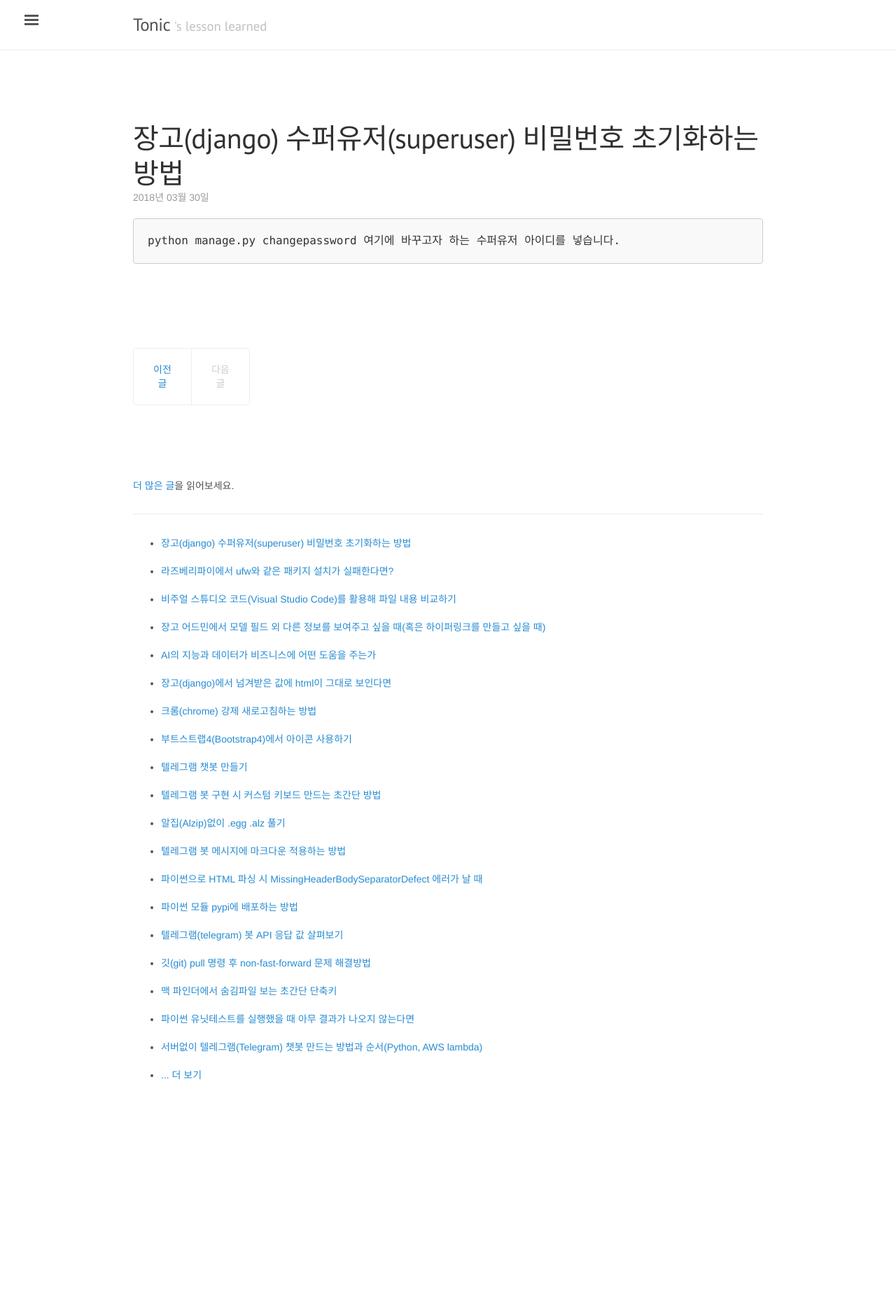
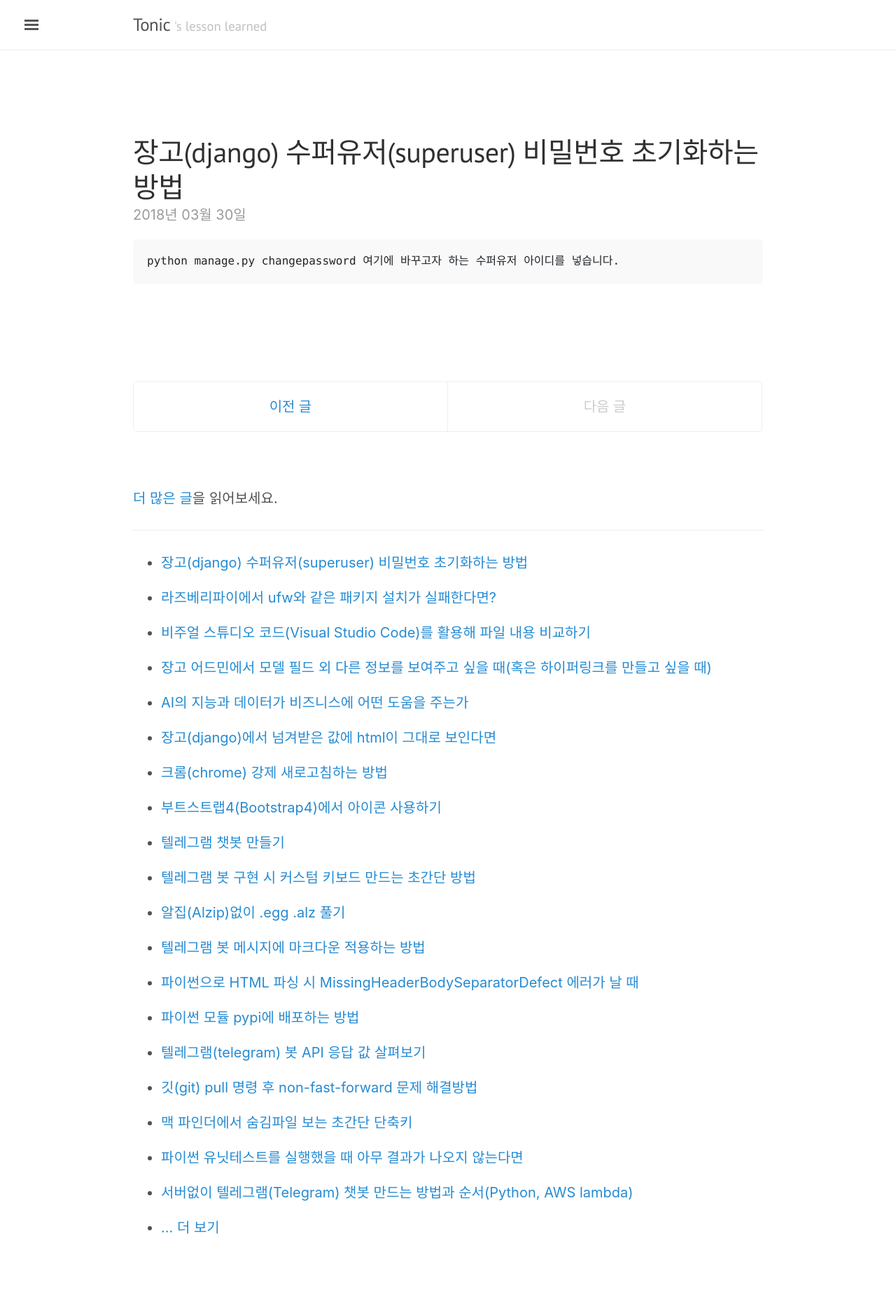
Before and after one commit to jwkcp/jwkcp.github.com, a Jekyll site: the page built from index.html, in a window 1280 px wide. Shown: the whole page at 70% size. Built offline with Jekyll 4.4.1, drawn with Linux system fonts in a browser that asks for light colours; nearby versions of some CDN libraries; the list of posts is cut into pages by our own code; comment, search, counter and statistics services are not loaded; before the commit the page ends 1626 px from its top, so only the background shows below that.

Commit message:
bootstrap4로 교체

```diff
--- a/_includes/head.html
+++ b/_includes/head.html
@@ -16,7 +16,13 @@
 
   <!-- CSS -->
   <!-- 합쳐지고 최소화된 최신 Bootstrap CSS -->
-  <link rel="stylesheet" href="https://maxcdn.bootstrapcdn.com/bootstrap/3.3.2/css/bootstrap.min.css">
+  <!-- <link rel="stylesheet" href="https://maxcdn.bootstrapcdn.com/bootstrap/3.3.2/css/bootstrap.min.css"> -->
+  <!-- meta tags 필요 -->
+  <meta charset="utf-8">
+  <meta name="viewport" content="width=device-width, initial-scale=1, shrink-to-fit=no">
+
+  <!-- Bootstrap CSS -->
+  <link rel="stylesheet" href="https://maxcdn.bootstrapcdn.com/bootstrap/4.0.0-beta/css/bootstrap.min.css" integrity="sha384-/Y6pD6FV/Vv2HJnA6t+vslU6fwYXjCFtcEpHbNJ0lyAFsXTsjBbfaDjzALeQsN6M" crossorigin="anonymous">
 
   <link rel="stylesheet" href="/public/css/poole.css">
   <link rel="stylesheet" href="/public/css/syntax.css">
--- a/_layouts/default.html
+++ b/_layouts/default.html
@@ -47,5 +47,11 @@
 
     <!-- DISQUS Script -->
     <script id="dsq-count-scr" src="//jwkcp-github-io.disqus.com/count.js" async></script>
+
+    <!-- Optional JavaScript -->
+    <!-- 먼저 jQuery가 오고 그 다음 Popper.js 그 다음 Bootstrap JS -->
+    <script src="https://code.jquery.com/jquery-3.2.1.slim.min.js" integrity="sha384-KJ3o2DKtIkvYIK3UENzmM7KCkRr/rE9/Qpg6aAZGJwFDMVNA/GpGFF93hXpG5KkN" crossorigin="anonymous"></script>
+    <script src="https://cdnjs.cloudflare.com/ajax/libs/popper.js/1.12.3/umd/popper.min.js" integrity="sha384-vFJXuSJphROIrBnz7yo7oB41mKfc8JzQZiCq4NCceLEaO4IHwicKwpJf9c9IpFgh" crossorigin="anonymous"></script>
+    <script src="https://maxcdn.bootstrapcdn.com/bootstrap/4.0.0-beta/js/bootstrap.min.js" integrity="sha384-h0AbiXch4ZDo7tp9hKZ4TsHbi047NrKGLO3SEJAg45jXxnGIfYzk4Si90RDIqNm1" crossorigin="anonymous"></script>
   </body>
 </html>
```
